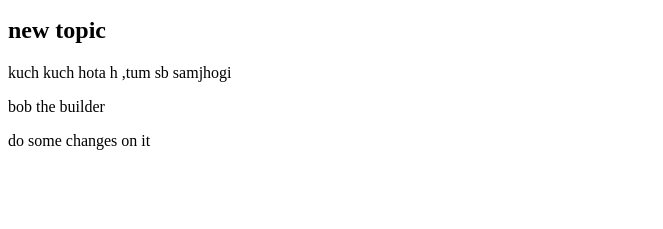
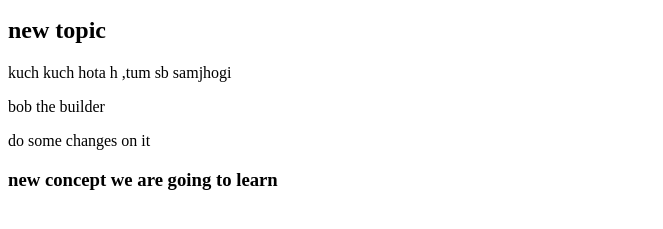
Before and after one commit to ashukrji/First-Repo, a plain HTML site: page ashu.html in a window 1280 px wide. Shown: the part 391-620 px from the top of the page, without its empty margins (0-663 px from the left). Drawn offline with Linux system fonts and the light colour scheme.

Commit message:
one more line added

```diff
--- a/ashu.html
+++ b/ashu.html
@@ -13,5 +13,6 @@
     <p>kuch kuch hota h ,tum sb samjhogi</p>
     <p>bob the builder</p>
     <p>do some changes on it</p>
+    <h3>new concept we are going to learn</h3>
   </body>
 </html>
```
